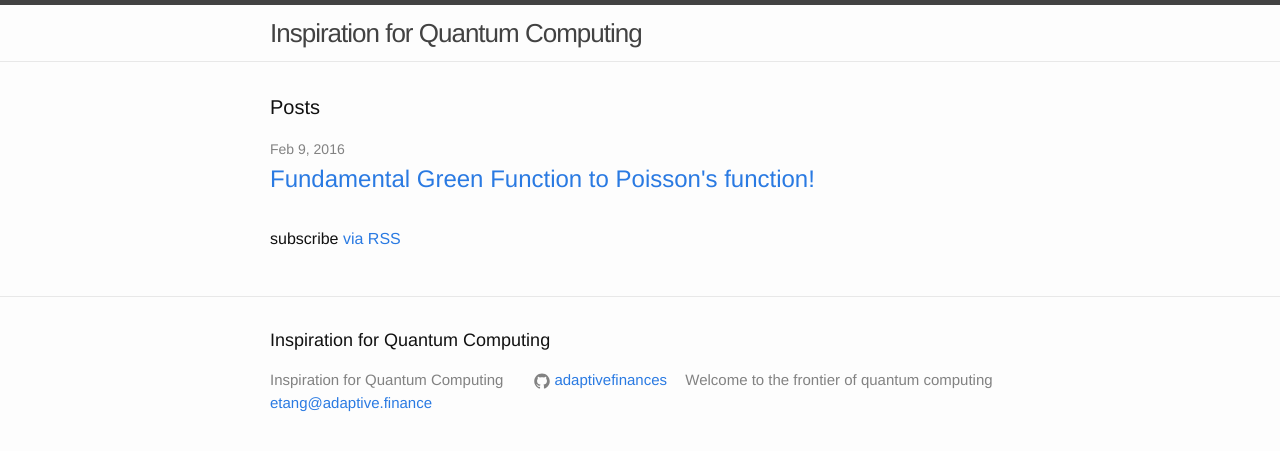
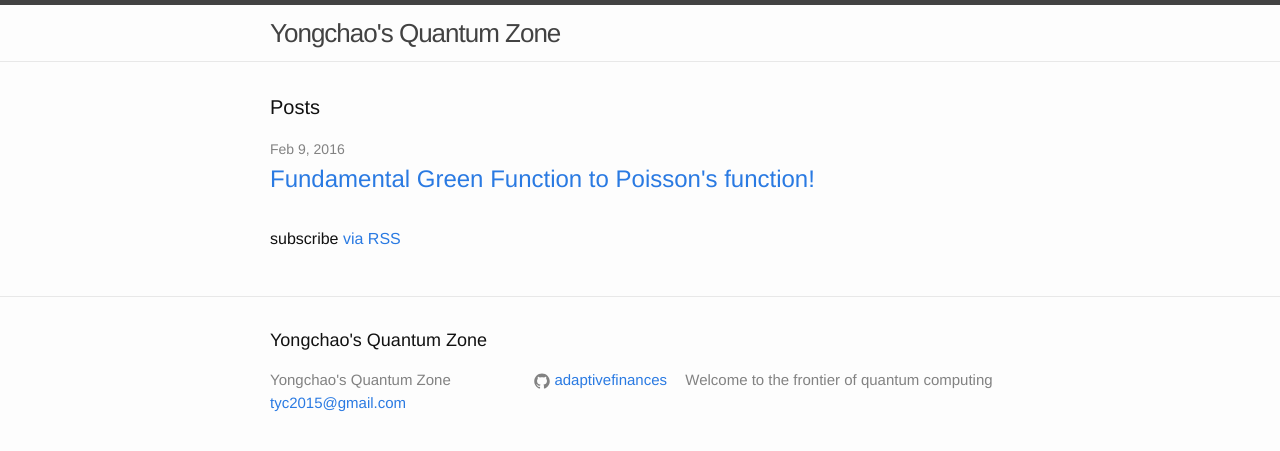
Before and after one commit to photon3710/canvas, a Jekyll site: the page built from index.html, in a window 1280 px wide. Shown: the top 451 px of the page. Built offline with Jekyll 4.4.1, drawn with Linux system fonts in a browser that asks for light colours.

Commit message:
Update _config.yml

```diff
--- a/_config.yml
+++ b/_config.yml
@@ -6,12 +6,12 @@
 # 'jekyll serve'. If you change this file, please restart the server process.
 
 # Site settings
-title: Inspiration for Quantum Computing
-email: etang@adaptive.finance
+title: Yongchao's Quantum Zone
+email: tyc2015@gmail.com
 description: > # this means to ignore newlines until "baseurl:"
   Welcome to the frontier of quantum computing
 baseurl: "/canvas" # the subpath of your site, e.g. /blog
-url: "http://iqc.ac/canvas" # the base hostname & protocol for your sit
+url: "http://yct.im/canvas" # the base hostname & protocol for your sit
 github_username:  adaptivefinances
 
 # Build settings
```
